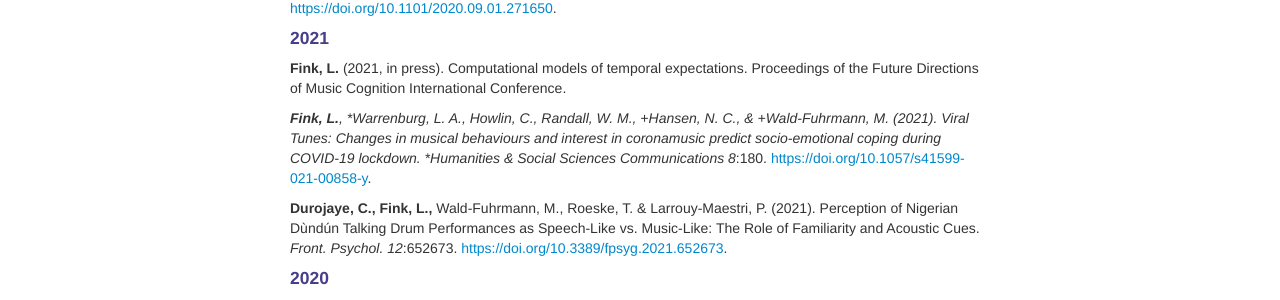
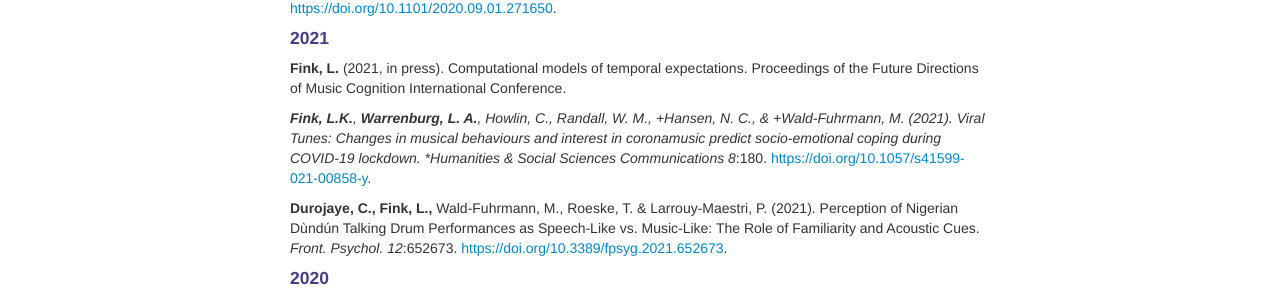
Before and after one commit to lkfink/lkfink.github.io, a Jekyll site: the page built from pages/pubs.md, in a window 1280 px wide and 900 px high. Shown: the part 336-636 px from the top of the window. Built offline with Jekyll 4.4.1, drawn with Linux system fonts in a browser that asks for light colours.

Commit message:
fix italics

```diff
--- a/pages/pubs.md
+++ b/pages/pubs.md
@@ -41,7 +41,7 @@
 
 **Fink, L.** (2021, in press). Computational models of temporal expectations. Proceedings of the Future Directions of Music Cognition International Conference.
 
-***Fink, L.**, *Warrenburg, L. A., Howlin, C., Randall, W. M., +Hansen, N. C., & +Wald-Fuhrmann, M. (2021). Viral Tunes: Changes in musical behaviours and interest in coronamusic predict socio-emotional coping during COVID-19 lockdown. *Humanities & Social Sciences Communications 8*:180. [https://doi.org/10.1057/s41599-021-00858-y](https://doi.org/10.1057/s41599-021-00858-y){:target="_blank"}.
+***Fink, L.K.**, **Warrenburg, L. A.**, Howlin, C., Randall, W. M., +Hansen, N. C., & +Wald-Fuhrmann, M. (2021). Viral Tunes: Changes in musical behaviours and interest in coronamusic predict socio-emotional coping during COVID-19 lockdown. *Humanities & Social Sciences Communications 8*:180. [https://doi.org/10.1057/s41599-021-00858-y](https://doi.org/10.1057/s41599-021-00858-y){:target="_blank"}.
 
 **Durojaye, C., Fink, L.,** Wald-Fuhrmann, M., Roeske, T. & Larrouy-Maestri, P. (2021). Perception of Nigerian Dùndún Talking Drum Performances as Speech-Like vs. Music-Like: The Role of Familiarity and Acoustic Cues. *Front. Psychol. 12*:652673. [https://doi.org/10.3389/fpsyg.2021.652673](https://doi.org/10.3389/fpsyg.2021.652673){:target="_blank"}.
 
```
